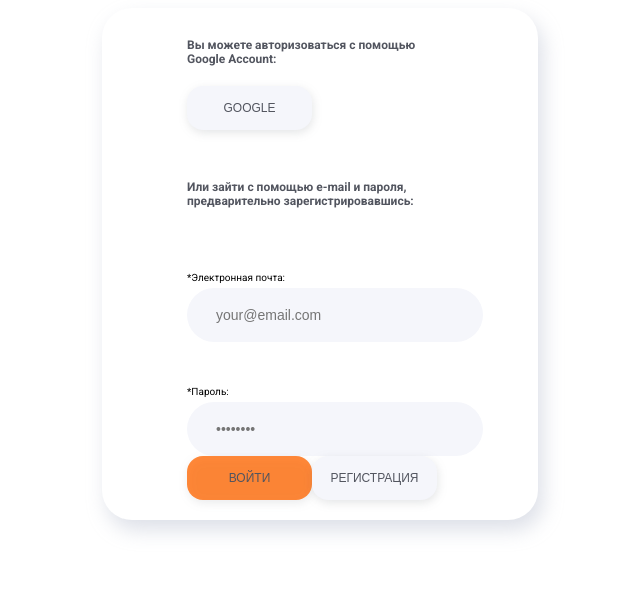
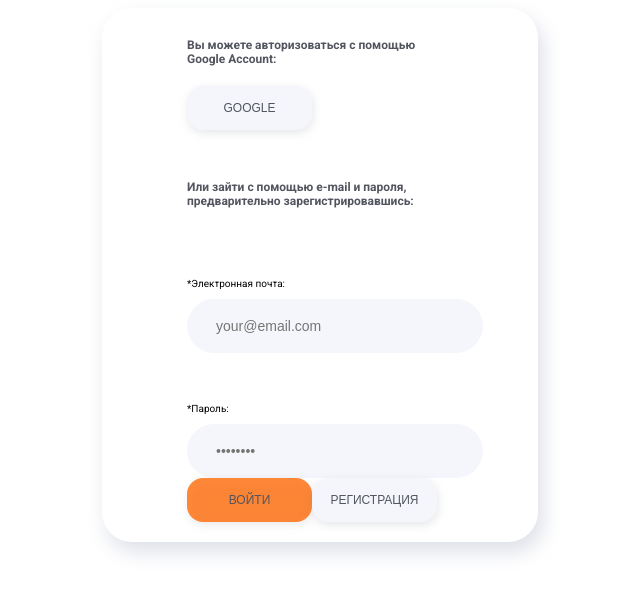
Before and after one commit to YermakovaDina/test_project, a React (Create React App) app: page / in a window 1280 px wide. Shown: the top 594 px of the page, without its empty margins (640-1280 px from the left). Built offline with nearby package versions, Linux system fonts and the light colour scheme.

Commit message:
правка css

```diff
--- a/src/Form/Form.scss
+++ b/src/Form/Form.scss
@@ -1,20 +1,11 @@
 $primary-color: rgba(255, 107, 8, 0.35);
 $error-color: #e63946;
 $bg-color: #f1faee;
-
-$background: #f6f7fb;
-$border-radius: 30px;
-
-body {
-  color: rgb(217, 239, 250);
-}
 
 // mobile
 @media screen and (max-width: 767.98px) {
   .container {
     max-width: 320px;
-    top: 255px;
-    margin: 0 auto;
 
     background: var(--main-background-color);
     box-shadow: 5px 10px 20px rgba(170, 178, 197, 0.4);
@@ -36,7 +27,7 @@ body {
     input {
       width: 253px;
       height: 52px;
-      font-size: 14px;
+      font-size: var(--second-font-size);
       line-height: 16px;
 
       color: var(--placeholders-text-color);
@@ -60,7 +51,7 @@ body {
       color: var(--main-text-color);
       width: 125px;
       height: 44px;
-      font-size: 12px;
+      font-size: var(--main-font-size);
       line-height: 1.17%;
       background: var(--second-background-color);
       cursor: pointer;
@@ -117,8 +108,7 @@ body {
     input {
       width: 265px;
       height: 52px;
-      font-size: 14px;
-      line-height: 1.14%;
+      font-size: var(--second-font-size);
 
       color: var(--placeholders-text-color);
       border: none;
@@ -141,8 +131,7 @@ body {
       color: var(--main-text-color);
       width: 125px;
       height: 44px;
-      font-size: 12px;
-      line-height: 1.17%;
+      font-size: var(--main-font-size);
       background: var(--second-background-color);
       cursor: pointer;
       border-radius: 16px;
@@ -183,14 +172,13 @@ body {
     margin-left: 734px;
 
     h1 {
-      font-size: 12px;
+      font-size: var(--main-font-size);
       color: var(--main-text-color);
       padding: 30px 0 20px 0;
     }
 
     label {
       font-size: 10px;
-      line-height: 1.2%;
       padding-bottom: 12px;
       color: var(--dark-text-color);
       padding-bottom: 10px;
@@ -199,9 +187,7 @@ body {
     input {
       width: 265px;
       height: 52px;
-      font-size: 14px;
-      line-height: 1.14%;
-
+      font-size: var(--second-font-size);
       color: var(--placeholders-text-color);
       border: none;
       border-radius: 30px;
@@ -223,8 +209,7 @@ body {
       color: var(--main-text-color);
       width: 125px;
       height: 44px;
-      font-size: 12px;
-      line-height: 1.17%;
+      font-size: var(--main-font-size);
       background: var(--second-background-color);
       cursor: pointer;
       border-radius: 16px;
--- a/src/index.css
+++ b/src/index.css
@@ -28,6 +28,7 @@
 
 body {
   font-family: 'Roboto', normal;
+  color: rgb(217, 239, 250);
 }
 
 ul {
```
